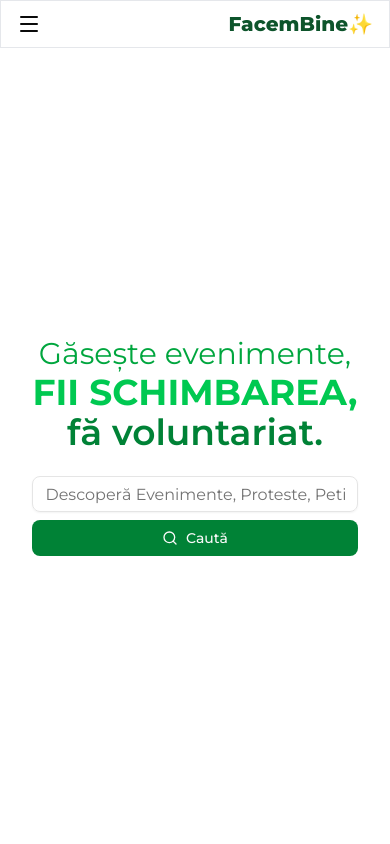
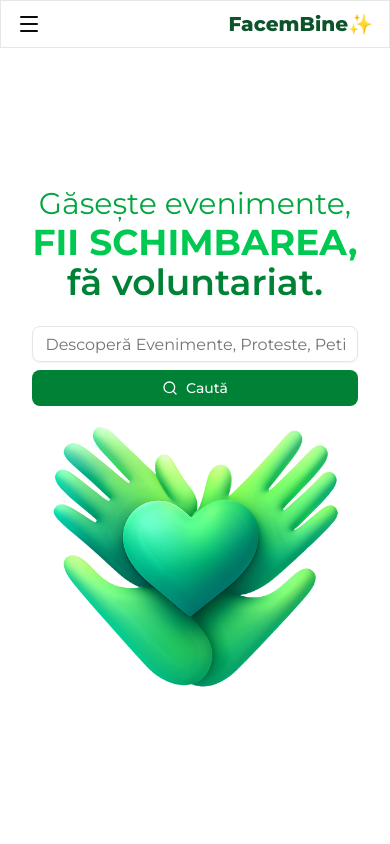
Before and after one commit to Cotet-Mihai/facembine-licenta, a Next.js app: page / in a window 390 px wide. Shown: the top 844 px of the page. Built offline with nearby package versions, Linux system fonts and the light colour scheme.

Commit message:
completed design for first section in HomePage (desktop + mobile)

```diff
--- a/app/page.tsx
+++ b/app/page.tsx
@@ -1,11 +1,12 @@
 import {Input} from "@/components/ui/input";
 import {Button} from "@/components/ui/button";
 import {Search} from "lucide-react";
+import Image from 'next/image'
 
 export default function Home() {
   return (
       <div>
-          <div className={'h-[calc(100vh-3rem)] flex justify-center items-center'}>
+          <div className={'h-[calc(100vh-3rem)] flex justify-center items-center flex-col sm:flex-row'}>
               <div>
                   <div className={'w-full max-w-4xl px-4 flex flex-col justify-center items-center sm:items-start'}>
                       <h3 className={'text-3xl text-green-600 sm:text-4xl'}>Găsește evenimente,</h3>
@@ -20,10 +21,15 @@ export default function Home() {
                       </Button>
                   </div>
               </div>
-
+              <div className={'hidden sm:block'}>
+                  <Image src={'/webp/home_image.webp'} width={500} height={500} alt={'Home Image'}/>
+              </div>
+              <div className={'block sm:hidden'}>
+                  <Image src={'/webp/home_image.webp'} width={300} height={300} alt={'Home Image'}/>
+              </div>
           </div>
-          <div className={'h-[calc(100vh-3rem)] bg-blue-500'}>
-
+          <div className={'h-[calc(100vh-3rem)] bg-green-500 flex justify-center'}>
+                <h4 className={'text-5xl font-semibold mt-6 uppercase text-green-900'}>Sponsori în care avem încredere!</h4>
           </div>
       </div>
 
```
Also changed, not shown: public/webp/home_image.webp (added), 1 other file (tests, documents, lock files or other folders).
